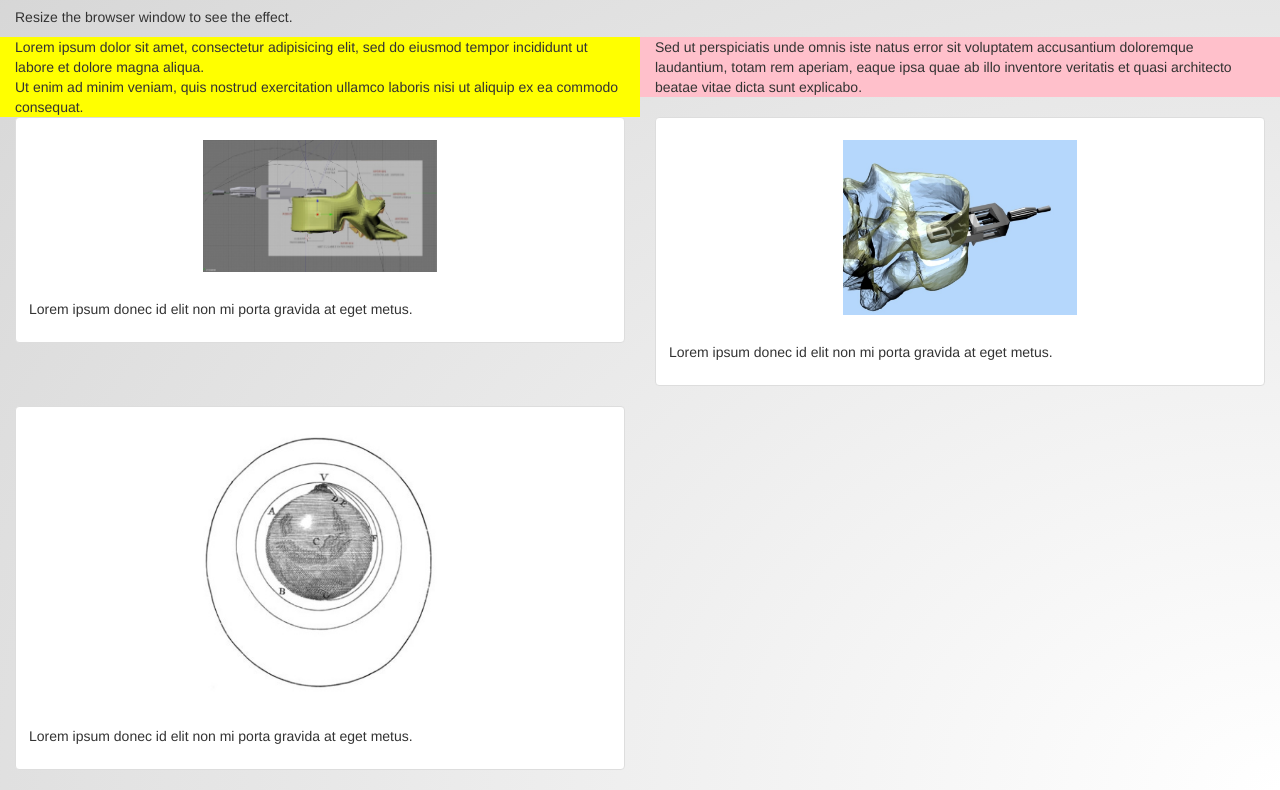
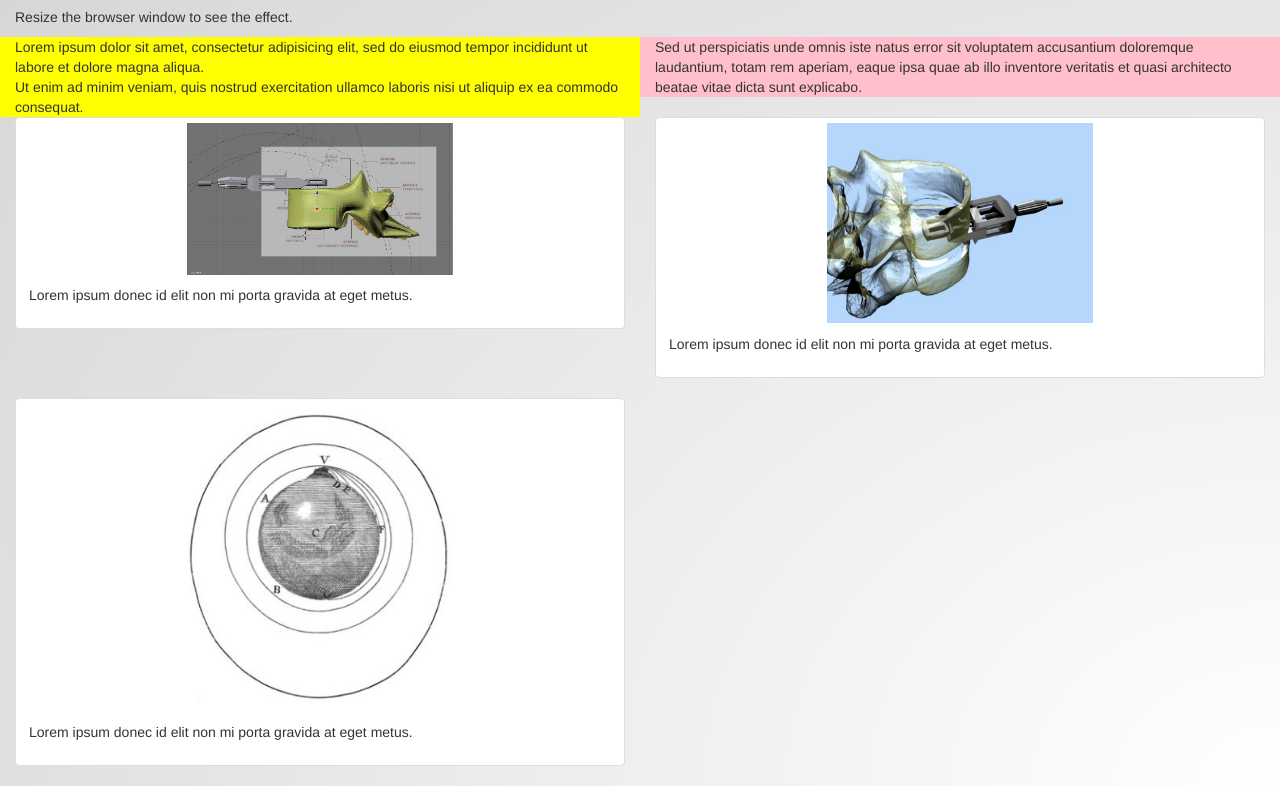
Before and after one commit to sergiocollado/sergiocollado.github.io, a plain HTML site: page sketch.html in a window 1280 px wide. Shown: the part 168-958 px from the top of the page. Drawn offline with nearby package versions, Linux system fonts and the light colour scheme.

Commit message:
Update sketch.html

```diff
--- a/sketch.html
+++ b/sketch.html
@@ -101,7 +101,7 @@
       <div class="col-md-6">
         <div class="thumbnail">
           <a href="img_vertebras_horiz.jpg" target="_blank">
-            <img src="img_vertebras_horiz.jpg" alt="vertebras_horiz_view"  style="width:45%; padding:3%">
+            <img src="img_vertebras_horiz.jpg" alt="vertebras_horiz_view"  style="width:45%; padding:0.3%">
             <div class="caption">
               <p>Lorem ipsum donec id elit non mi porta gravida at eget metus.</p>
             </div>
@@ -111,7 +111,7 @@
       <div class="col-md-6">
         <div class="thumbnail">
           <a href="cristal.jpg" target="_blank">
-            <img src="cristal.jpg" alt="quirurgic_aparatus" style="width:45%; padding:3%">
+            <img src="cristal.jpg" alt="quirurgic_aparatus" style="width:45%; padding:0.3%">
             <div class="caption">
               <p>Lorem ipsum donec id elit non mi porta gravida at eget metus.</p>
             </div>
@@ -121,7 +121,7 @@
       <div class="col-md-6">
         <div class="thumbnail">
           <a href="NewtonDrawing2.jpg" target="_blank">
-            <img src="NewtonDrawing2.jpg" alt="A treatease of the World" style="width:45%; padding:3%">
+            <img src="NewtonDrawing2.jpg" alt="A treatease of the World" style="width:45%; padding:0.3%">
             <div class="caption">
               <p>Lorem ipsum donec id elit non mi porta gravida at eget metus.</p>
             </div>
```
